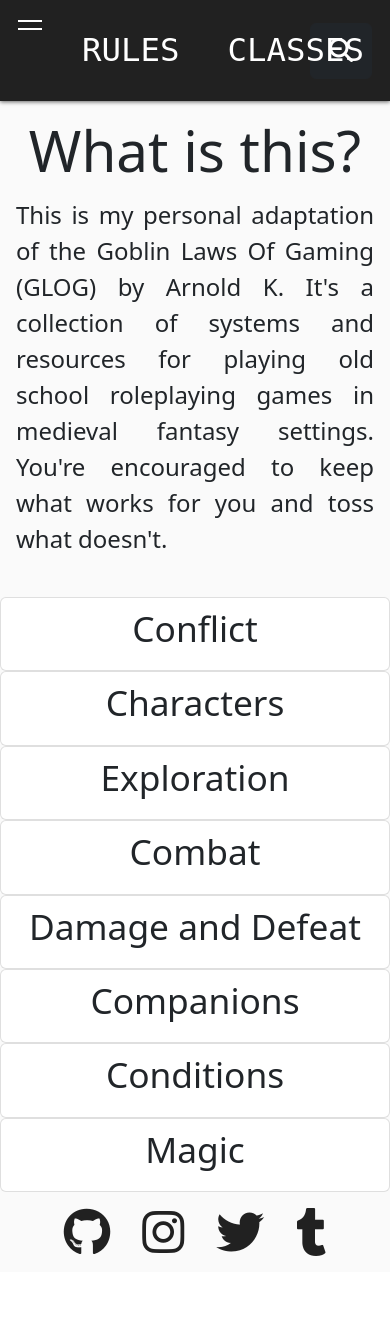
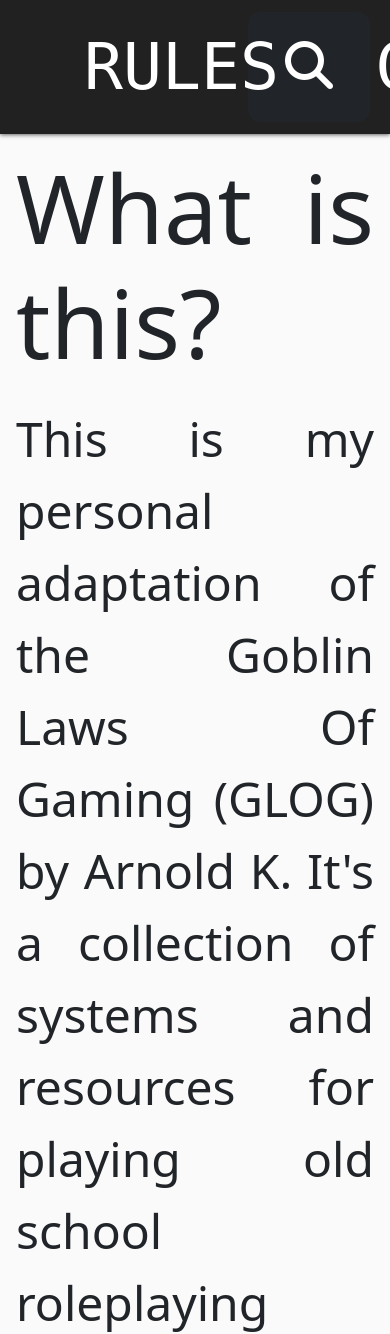
Before and after one commit to materialcontext/glog_website, a Flask app: page / in a window 390 px wide; the page is wider, and only the part inside the window is pictured. Shown: the top 1334 px of that part. Before the commit the page ends 1256 px from the top of that part, so only its background shows below. Run offline with Flask 2, Linux system fonts and the light colour scheme; some libraries are stand-ins or nearby versions.

Commit message:
Update styles.css

```diff
--- a/static/css/styles.css
+++ b/static/css/styles.css
@@ -48,7 +48,7 @@
   border: none;
   font-family: var(--header-font);
   font-weight: 800;
-  height: 12vh;
+  height: 12.5%;
   padding: 12px 16px;
   transition: top 0.2s ease-in-out;
   width: 100%;
@@ -59,7 +59,7 @@
 
 .nav-up {
     box-shadow: 0px 1px 4px #666;
-    top: -12vh;
+    top: - 12h.5%;
 }
 
 .nav-link {
@@ -222,7 +222,7 @@
 
 .titles-collapse {
     position: sticky;
-    top: 12vh;
+    top: 12.5%;
     background-color: #fafafa;
     transition: top 0.2s ease-in-out;
     width: 100%;
@@ -264,7 +264,7 @@
     }
 
  .title-header > h3 {
-    scroll-margin-top: 12vh;
+    scroll-margin-top: 12.5%;
  }
 
  /* ========= Footer ========= */
@@ -331,14 +331,14 @@
 /* media queries */
 @media(max-width: 990px) {
     :root {
-        font-size: 24px;
+        font-size: 48px;
     }
     .nav-link {
         letter-spacing: normal;
     }
 
     .content {
-        padding-top: 10vh;
+        padding-top: 12.5%;
     }
 
     .top-nav > .nav-link:after {
```
